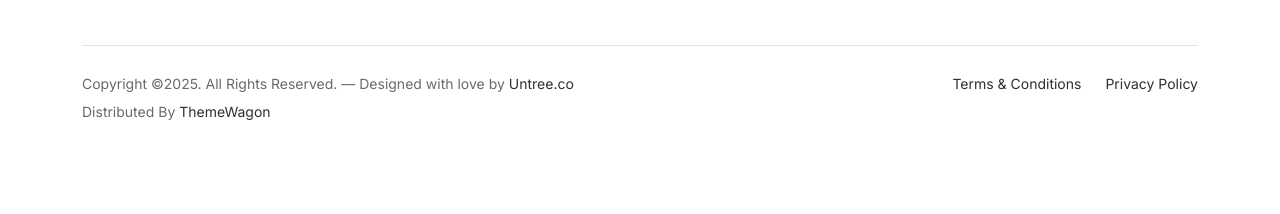
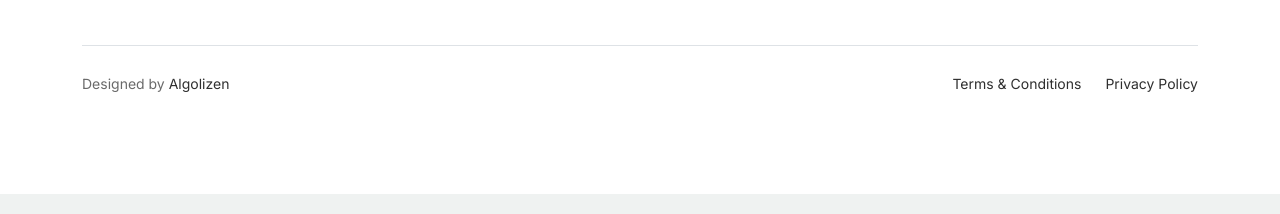
Before and after one commit to algolizen-projects/Furni, a plain HTML site: page thankyou.html in a window 1280 px wide. Shown: the part 1526-1740 px from the top of the page. Drawn offline with Linux system fonts and the light colour scheme.

Commit message:
Update thankyou.html

```diff
--- a/thankyou.html
+++ b/thankyou.html
@@ -182,9 +182,7 @@
 				<div class="border-top copyright">
 					<div class="row pt-4">
 						<div class="col-lg-6">
-							<p class="mb-2 text-center text-lg-start">Copyright &copy;<script>document.write(new Date().getFullYear());</script>. All Rights Reserved. &mdash; Designed with love by <a href="https://untree.co">Untree.co</a> Distributed By <a href="https://themewagon.com">ThemeWagon</a> <!-- License information: https://untree.co/license/ -->
-            </p>
-						</div>
+<p class="m-0">Designed by <a href="https://algolizen.com" target="_blank">Algolizen</a></p>						</div>
 
 						<div class="col-lg-6 text-center text-lg-end">
 							<ul class="list-unstyled d-inline-flex ms-auto">
```
